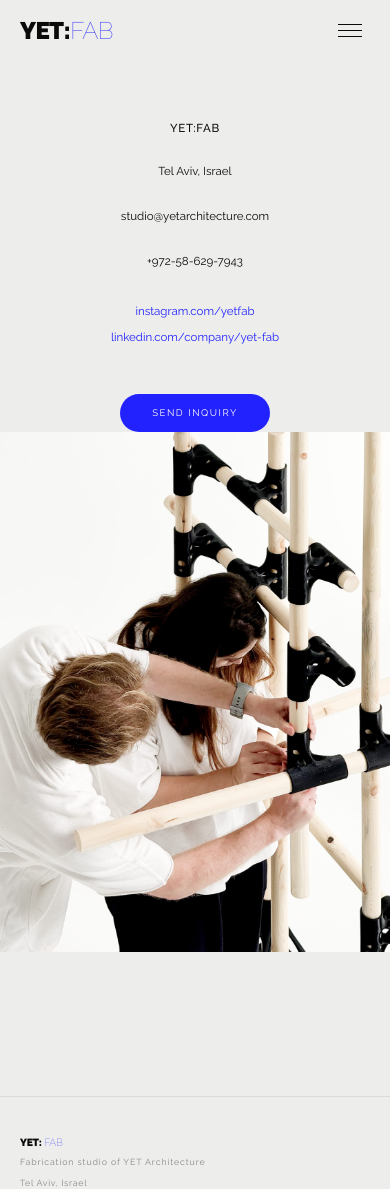
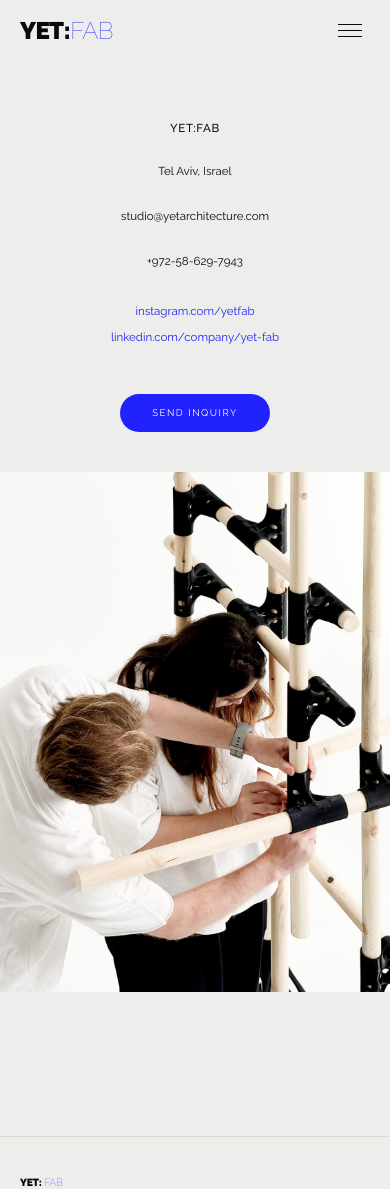
Before and after one commit to yetarch-cyber/yet-fab-web, a Next.js app: page /contact in a window 390 px wide. Shown: the top 1189 px of the page. Built offline with nearby package versions, Linux system fonts and the light colour scheme.

Commit message:
Contact mobile: gap between button and photo

```diff
--- a/app/contact/page.tsx
+++ b/app/contact/page.tsx
@@ -62,7 +62,7 @@ export default function ContactPage() {
 
         {/* Image — native ratio (2264x3019), 1080px tall, flush to right edge */}
         <div
-          className="relative w-full md:w-auto md:h-[1080px] mb-16 md:mb-0"
+          className="relative w-full md:w-auto md:h-[1080px] mt-10 md:mt-0 mb-16 md:mb-0"
           style={{ aspectRatio: "2264 / 3019" }}
         >
           <Img
```
